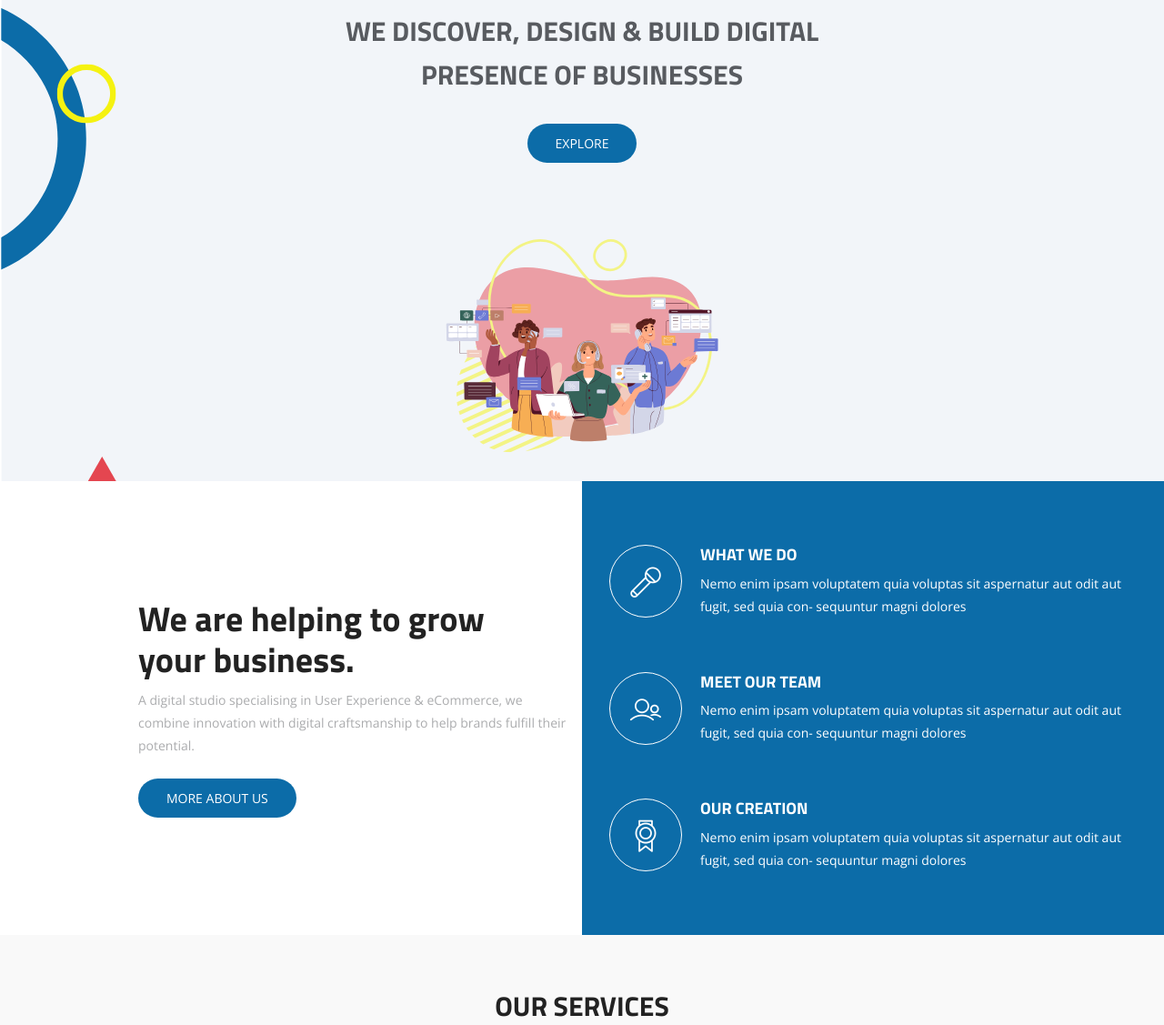
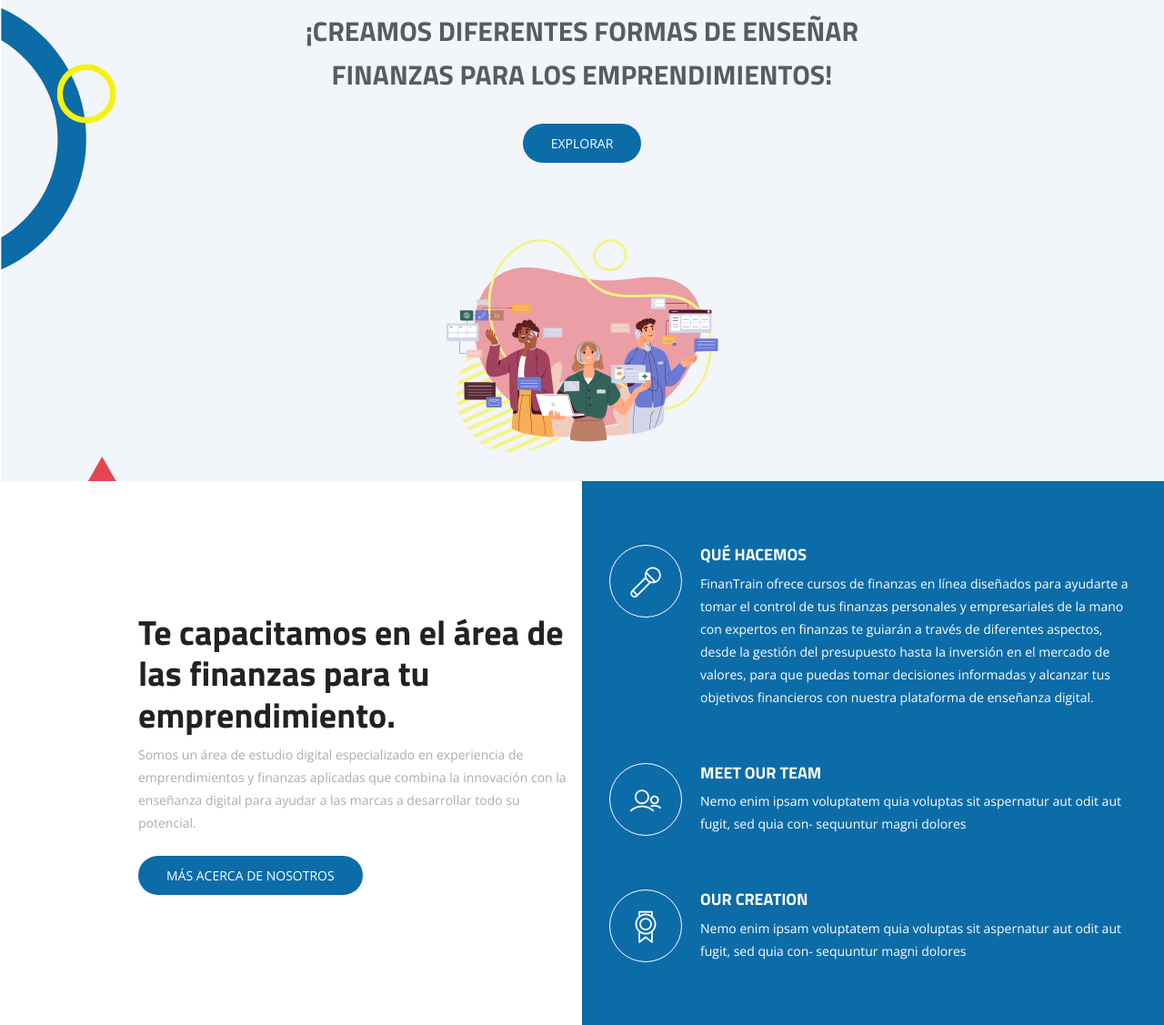
Before and after one commit to Cinthiaru/propuesta_cursos, a website: page index.html in a window 1280 px wide. Shown: the part 160-1287 px from the top of the page at 91% size. Drawn offline with nearby package versions, Linux system fonts and the light colour scheme; files whose address does not match are found by name.

Commit message:
Cambio de informacion

```diff
--- a/index.html
+++ b/index.html
@@ -38,7 +38,7 @@
           <a href="index.html" class="navbar-brand">
             <img class="img-sm" src="assets/img/Logo.svg" alt="">
           </a>
-          <button class="navbar-toggler" type="button" data-toggle="collapse" data-target="#navbarCollapse" aria-controls="navbarCollapse" aria-expanded="false" aria-label="Toggle navigation">
+          <button class="navbar-toggler" type="button" data-toggle="collapse" da  ta-target="#navbarCollapse" aria-controls="navbarCollapse" aria-expanded="false" aria-label="Toggle navigation">
             <i class="lni-menu"></i>
           </button>
           <div class="collapse navbar-collapse" id="navbarCollapse">
@@ -100,9 +100,9 @@
           <div class="row">
             <div class="col-md-12 col-sm-12">
               <div class="contents text-center">
-                <h2 class="head-title wow fadeInUp">We Discover, Design & Build Digital <br> Presence of Businesses</h2>
+                <h2 class="head-title wow fadeInUp"> ¡CREAMOS DIFERENTES FORMAS DE ENSEÑAR <br> FINANZAS PARA LOS EMPRENDIMIENTOS!</h2>
                 <div class="header-button wow fadeInUp" data-wow-delay="0.3s">
-                  <a href="#services" class="btn btn-common">Explore</a>
+                  <a href="#services" class="btn btn-common">Explorar</a>
                 </div>
               </div>
               <div class="img-thumb text-center wow fadeInUp" data-wow-delay="0.6s">
@@ -124,9 +124,9 @@
           <div class="col-lg-6 col-md-12 col-sm-12">
             <div class="text-wrapper">
               <div>
-                <h2 class="title-hl wow fadeInLeft" data-wow-delay="0.3s">We are helping to grow <br> your business.</h2>
-                <p class="mb-4">A digital studio specialising in User Experience & eCommerce, we combine innovation with digital craftsmanship to help brands fulfill their potential.</p>
-                <a href="#" class="btn btn-common">More About Us</a>
+                <h2 class="title-hl wow fadeInLeft" data-wow-delay="0.3s">Te capacitamos en el área de las finanzas para tu emprendimiento.</h2>
+                <p class="mb-4">Somos un área de estudio digital especializado en experiencia de emprendimientos y finanzas aplicadas que combina la innovación con la enseñanza digital para ayudar a las marcas a desarrollar todo su potencial.</p>
+                <a href="#" class="btn btn-common">Más acerca de nosotros</a>
               </div>
             </div>
           </div>
@@ -137,8 +137,8 @@
                   <i class="lni-microphone"></i>
                 </div>
                 <div class="feature-content">
-                  <h3>What we do</h3>
-                  <p>Nemo enim ipsam voluptatem quia voluptas sit aspernatur aut odit aut fugit, sed quia con- sequuntur magni dolores </p>
+                  <h3>QUÉ HACEMOS</h3>
+                  <p>FinanTrain ofrece cursos de finanzas en línea diseñados para ayudarte a tomar el control de tus finanzas personales y empresariales de la mano con expertos en finanzas te guiarán a través de diferentes aspectos, desde la gestión del presupuesto hasta la inversión en el mercado de valores, para que puedas tomar decisiones informadas y alcanzar tus objetivos financieros con nuestra plataforma de enseñanza digital.</p>
                 </div>
               </div>
               <div class="feature-item wow fadeInDown" data-wow-duration="1000ms" data-wow-delay="500ms">
```
